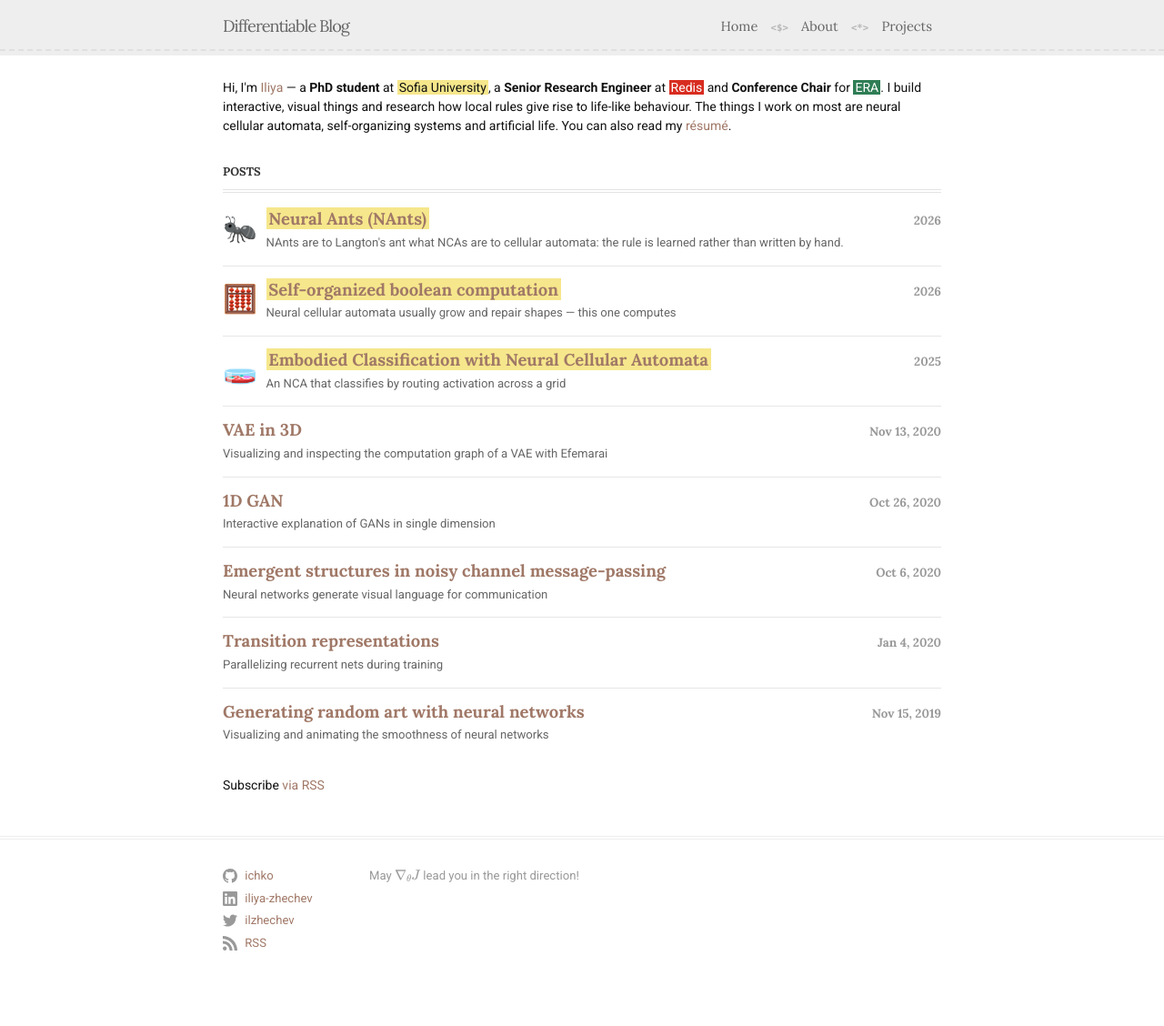
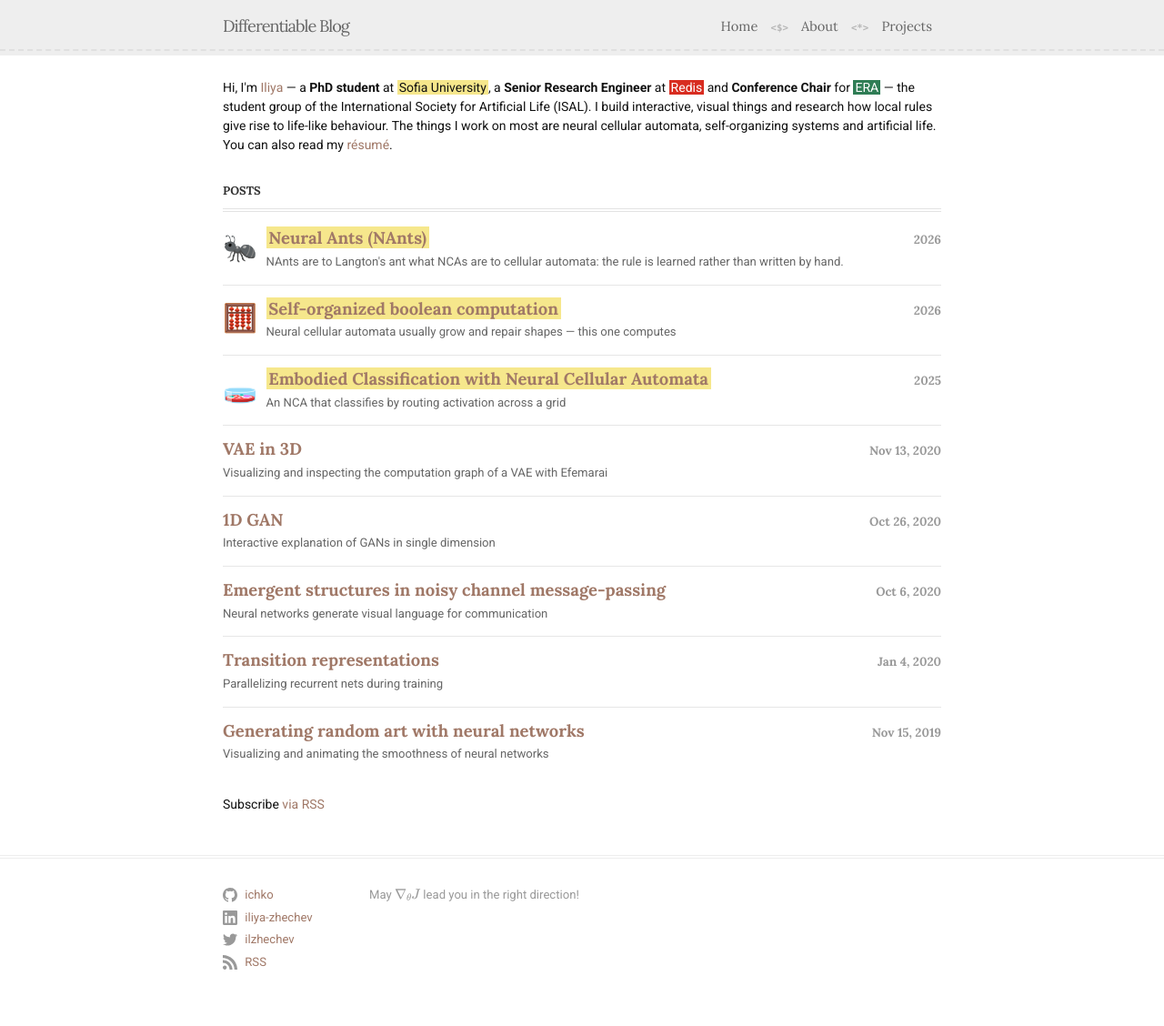
Before and after one commit to ichko/ichko.github.io, a Jekyll site: the page built from index.markdown, in a window 1280 px wide. Shown: the whole page at 91% size. Built offline with Jekyll 4.4.1, drawn with Linux system fonts in a browser that asks for light colours; formulas are drawn with MathJax 3; before the commit the page ends 1107 px from its top, so only the background shows below that.

Commit message:
Describe ERA as the ISAL student group in the intro
Co-Authored-By: Claude Opus 5 (1M context) <noreply@anthropic.com>

```diff
--- a/_layouts/home.html
+++ b/_layouts/home.html
@@ -9,7 +9,8 @@ layout: default
   <p>
     Hi, I'm <a href="/about">Iliya</a> — a <b>PhD student</b> at <span class="hl">Sofia University</span>, a
     <b>Senior Research Engineer</b> at <span class="hl-red">Redis</span> and <b>Conference Chair</b> for
-    <a href="https://emergingresearchers.life/" target="_blank" rel="noopener"><span class="hl-green">ERA</span></a>.
+    <a href="https://emergingresearchers.life/" target="_blank" rel="noopener"><span class="hl-green">ERA</span></a>
+    — the student group of the International Society for Artificial Life (ISAL).
     I build interactive, visual things and research
     how local rules give rise to life-like behaviour. The things I work on most are
     neural cellular automata, self-organizing systems and artificial life. You can also
```
